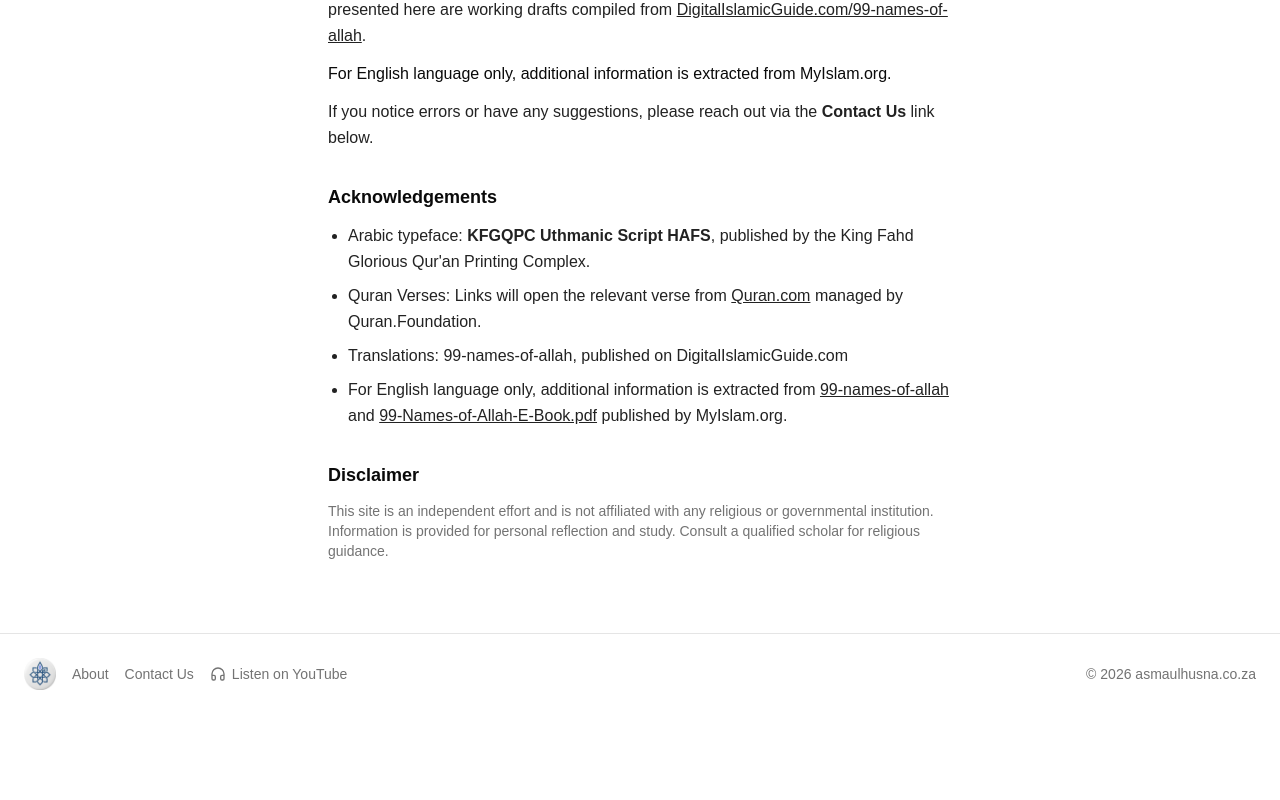
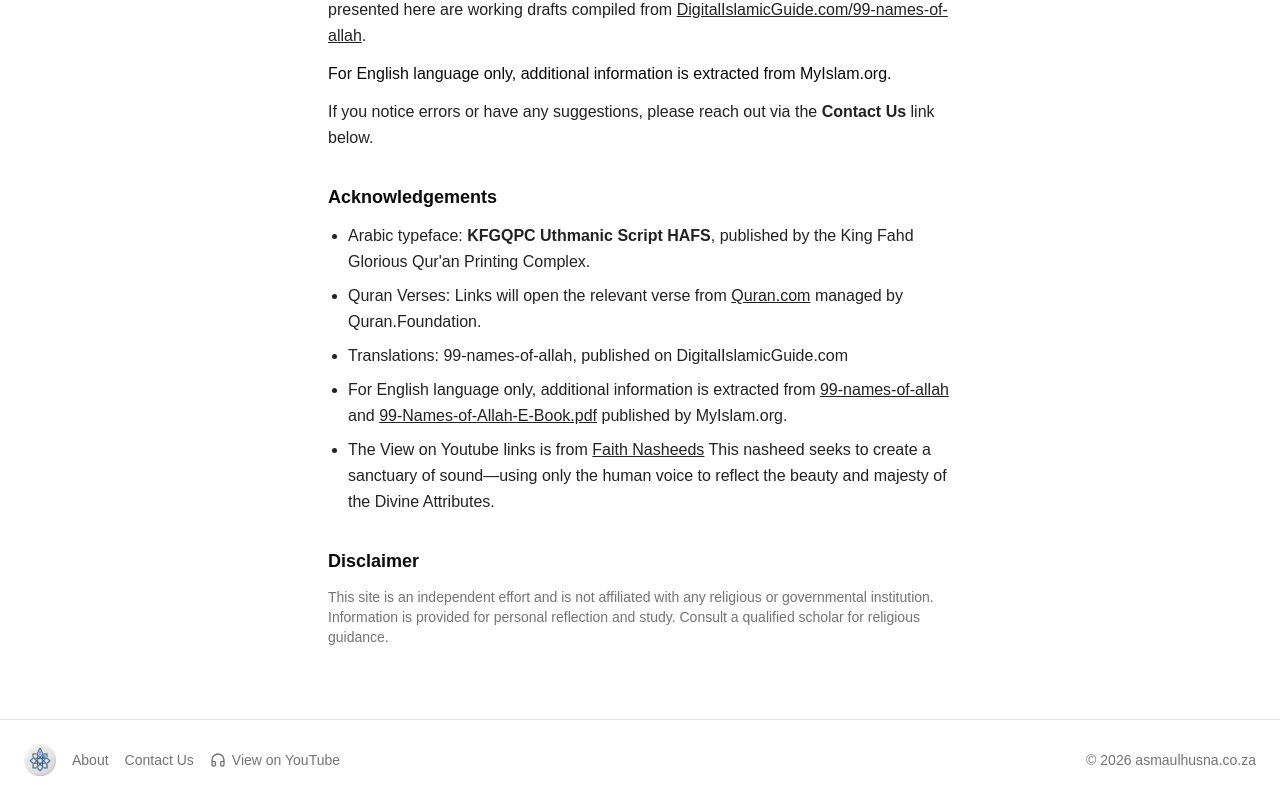
Before and after one commit to imtiazlorgat-aus/asmaulhusna, a Next.js app: page /about in a window 1280 px wide. Shown: the part 567-1367 px from the top of the page. Before the commit the page ends 1281 px from the top, so only its background shows below. Built offline with nearby package versions, Linux system fonts and the light colour scheme.

Commit message:
Update link to View Nasheed

```diff
--- a/app/about/page.tsx
+++ b/app/about/page.tsx
@@ -126,6 +126,20 @@
               </a>{" "}
               published by MyIslam.org.
             </li>
+            <li>
+              The View on Youtube links is from{" "}
+              <a
+                href="https://www.youtube.com/watch?v=cvz4uJ4WFN0"
+                target="_blank"
+                rel="noopener noreferrer"
+                className="underline hover:text-foreground"
+              >
+                Faith Nasheeds
+              </a>{" "}
+              This nasheed seeks to create a sanctuary of sound—using only the
+              human voice to reflect the beauty and majesty of the Divine
+              Attributes.
+            </li>
           </ul>
         </section>
 
--- a/components/layout/Footer.tsx
+++ b/components/layout/Footer.tsx
@@ -1,8 +1,8 @@
-import Image from 'next/image';
-import Link from 'next/link';
-import { Headphones } from 'lucide-react';
+import Image from "next/image";
+import Link from "next/link";
+import { Headphones } from "lucide-react";
 
-const YOUTUBE_URL = 'https://www.youtube.com/watch?v=YxaBFVCZ7CU';
+const YOUTUBE_URL = "https://www.youtube.com/watch?v=cvz4uJ4WFN0";
 
 export function Footer() {
   const year = new Date().getFullYear();
@@ -30,7 +30,7 @@
             className="inline-flex items-center gap-1.5 hover:text-foreground"
           >
             <Headphones className="h-4 w-4" aria-hidden="true" />
-            Listen on YouTube
+            View on YouTube
           </a>
         </nav>
         <div>© {year} asmaulhusna.co.za</div>
```
